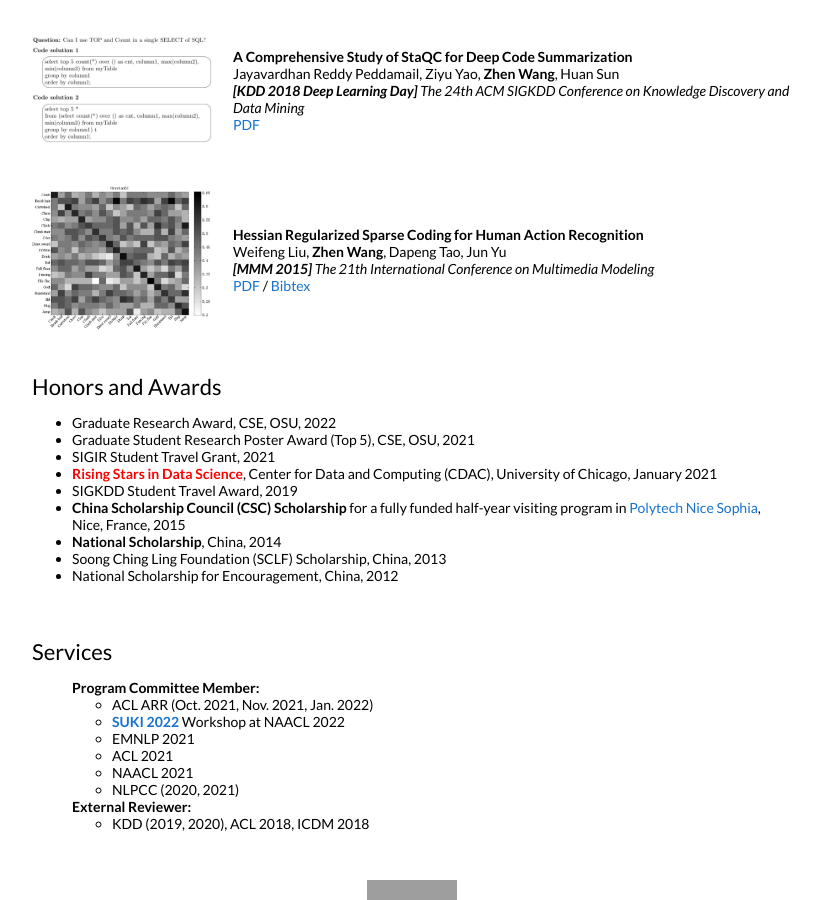
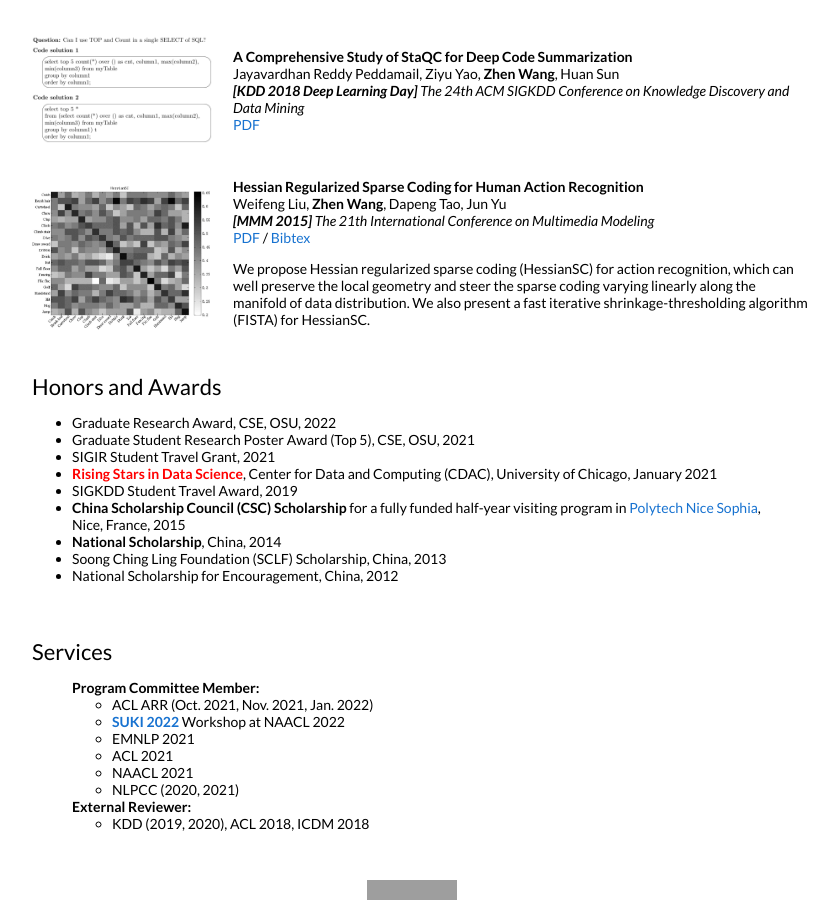
Before and after one commit to zhenwang9102/zhenwang9102.github.io, a Jekyll site: the page built from _posts/2019-06-02-venue.markdown, in a window 1280 px wide and 900 px high, scrolled down 2220 px. Shown: the whole window, without its empty margins (228-1066 px from the left). Built offline with Jekyll 4.4.1, drawn with Linux system fonts in a browser that asks for light colours; grey boxes are pictures that could not be loaded.

Commit message:
Update default.html

```diff
--- a/_layouts/default.html
+++ b/_layouts/default.html
@@ -358,7 +358,7 @@
                   </pre>
               </div>
 
-<!--               <p>We study inference-time algorithms to boost GPT-3.</p> -->
+              <p>We propose Hessian regularized sparse coding (HessianSC) for action recognition, which can well preserve the local geometry and steer the sparse coding varying linearly along the manifold of data distribution. We also present a fast iterative shrinkage-thresholding algorithm (FISTA) for HessianSC.</p>
             </td>
           </tr>
         </table>
```
